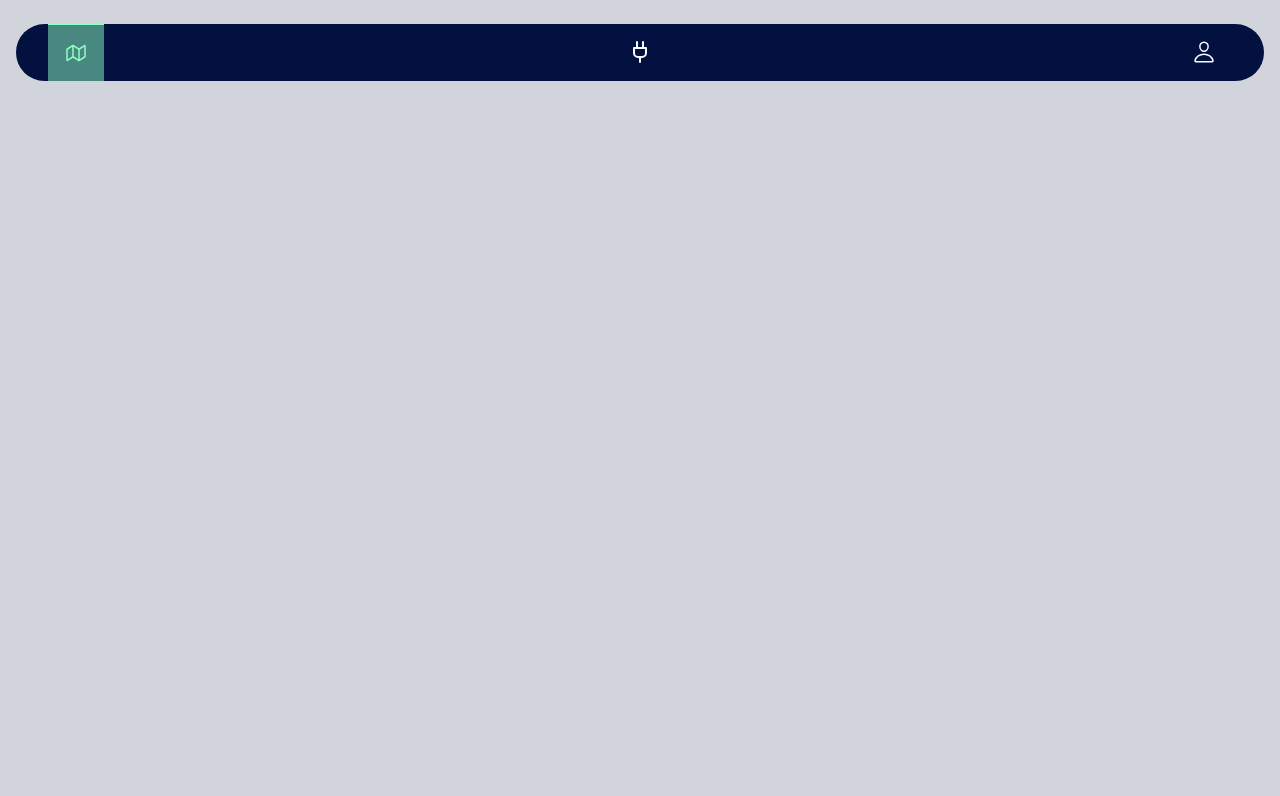
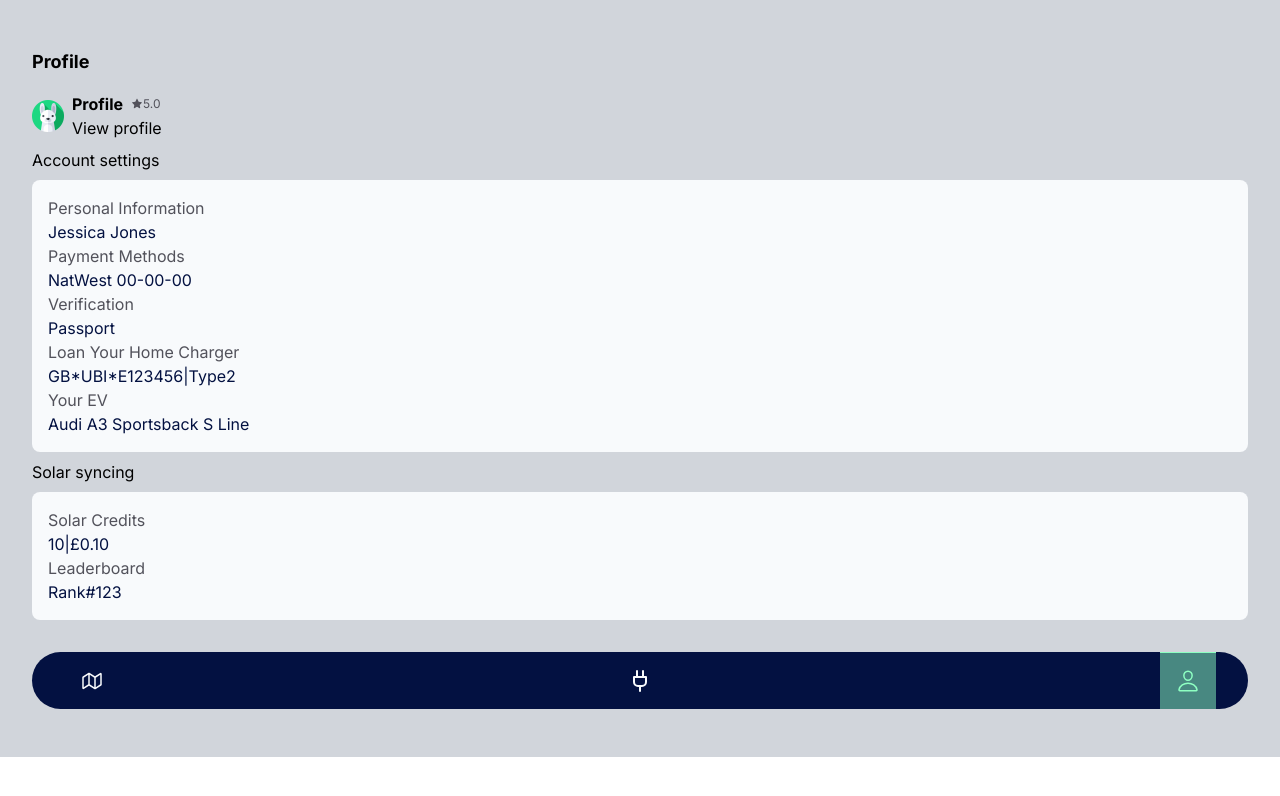
Before and after one commit to solarsync23/solarsync, a Next.js app in the folder solarwebapp/: page /dashboard/profile in a window 1280 px wide. Shown: the top 796 px of the page. Built offline with nearby package versions, Linux system fonts and the light colour scheme.

Commit message:
profile page

```diff
--- a/solarwebapp/src/app/dashboard/[profile]/page.tsx
+++ b/solarwebapp/src/app/dashboard/[profile]/page.tsx
@@ -1,6 +1,8 @@
 import React from 'react';
 import Navbar from '@/components/Navbar/Navbar';
 import '../../globals.css';
+import Image from 'next/image';
+import {AiFillStar} from 'react-icons/ai';
 
 
 
@@ -8,13 +10,62 @@ import '../../globals.css';
 function dashboardPage({params}: any) {
     const user = params.profile;
 
-    const buttonStyle = 'flex-center bg-lightblue rounded-md p-2'
+    const buttonStyle = 'flex-center bg-lightblue rounded-md p-2';
+
+    const userInfo = {
+        'personal':'Jessica Jones',
+        'payment':'NatWest 00-00-00',
+        'verification':'passport',
+        'loan':'GB*UBI*E123456|Type2',
+        'ev':'Audi A3 sportsback S Line',
+        'solarcredit':'10|£0.10',
+        'leaderboard':'Rank#123'
+    }
+
+    const solar = ['solar credits', 'leaderboard'];
 
     return (
-        <div className='py-2 px-4 bg-lightgrey h-screen'>
-
-                <Navbar/>
-
+        <div className='py-8 px-8 bg-lightgrey flex-col'>
+            <h1 className='font-bold text-lg mt-4'>Profile</h1>
+        {/**header  */}
+            <div className='flex-col justify-start py-4'>
+                <div className='rounded-full flex items-center justify-start'>
+                    <Image
+                    src='/images/rabbit.png'
+                    width={32}
+                    height={32}
+                    alt='rabbit avatar'
+                    className='mr-2'/>
+                    <div>
+                        <div className='flex justify-start item-center'>
+                            <p className='capitalize font-bold'>{user}</p>
+                            <p className='text-darkgrey text-xs flex-center ml-2'> <AiFillStar/> 5.0</p>
+                        </div>
+                        <p>View profile</p>
+                    </div>
+                </div>
+                <h2 className='py-2'>Account settings</h2>
+                <div className='p-4 rounded-lg bg-white capitalize'>
+                    <p className='text-darkgrey'>personal information</p>
+                    <p className='text-darkblue'>{userInfo.personal}</p>
+                    <p className='text-darkgrey'>payment methods</p>
+                    <p className='text-darkblue'>{userInfo.payment}</p>
+                    <p className='text-darkgrey'>verification</p>
+                    <p className='text-darkblue'>{userInfo.verification}</p>
+                    <p className='text-darkgrey'>loan your home charger</p>
+                    <p className='text-darkblue'>{userInfo.loan}</p>
+                    <p className='text-darkgrey'>your EV</p>
+                    <p className='text-darkblue'>{userInfo.ev}</p>
+                </div>
+                <h2 className='py-2'>Solar syncing</h2>
+                <div className='p-4 capitalize rounded-lg bg-white'>
+                    <p className='text-darkgrey'>solar credits</p>
+                    <p className='text-darkblue'>{userInfo.solarcredit}</p>
+                    <p className='text-darkgrey'>leaderboard</p>
+                    <p className='text-darkblue'>{userInfo.leaderboard}</p>
+                </div>
+            </div>
+                <Navbar activePage='profile'/>
         </div>
     )
 }
--- a/solarwebapp/src/app/map/page.tsx
+++ b/solarwebapp/src/app/map/page.tsx
@@ -37,7 +37,7 @@ function mapPage() {
         <div className='w-full flex-center flex-col'>
             <button className='button-pill text-white w-48 border-none'>List View</button>
         </div>
-            <Navbar/>
+            <Navbar activePage='map'/>
     </div>
     )
 }
--- a/solarwebapp/src/components/navbar/Navbar.tsx
+++ b/solarwebapp/src/components/navbar/Navbar.tsx
@@ -3,16 +3,24 @@ import {LuPlug} from 'react-icons/lu';
 import {VscMap} from 'react-icons/vsc';
 import {IoPersonOutline} from 'react-icons/io5';
 
-function Navbar() {
+
+function Navbar({activePage}:any) {
 
     const iconSize = '1.5rem';
+
 
     return (
         <div className='flex rounded-full bg-darkblue px-8 my-4'>
             <ul className='flex w-full justify-between text-white'>
-                <li className='p-4 nav-active'><VscMap size={iconSize}/></li>
-                <li className='p-4 '><LuPlug size={iconSize}/></li>
-                <li className='p-4'><IoPersonOutline size={iconSize}/></li>
+                <button>
+                    <li className={`p-4 ${activePage === 'map' ? 'nav-active': ''}`}><VscMap size={iconSize}/></li>
+                </button>
+                <button>
+                    <li className={`p-4 ${activePage === 'plug' ? 'nav-active': ''}`}><LuPlug size={iconSize}/></li>
+                </button>
+                <button>
+                    <li className={`p-4 ${activePage === 'profile' ? 'nav-active': ''}`}><IoPersonOutline size={iconSize}/></li>
+                </button>
             </ul>
         </div>
     )
--- a/solarwebapp/tailwind.config.ts
+++ b/solarwebapp/tailwind.config.ts
@@ -11,6 +11,7 @@ const config: Config = {
       'electric-green':'#8EFFC2',
       'darkblue':'#031141',
       'lightblue':'#EEF1FC',
+      'darkgrey':'#52525b',
       'lightgrey':'#d1d5db',
       'white':'#f8fafc',
       'black':'#030712'
```
Also changed, not shown: solarwebapp/public/images/rabbit.png (added).
